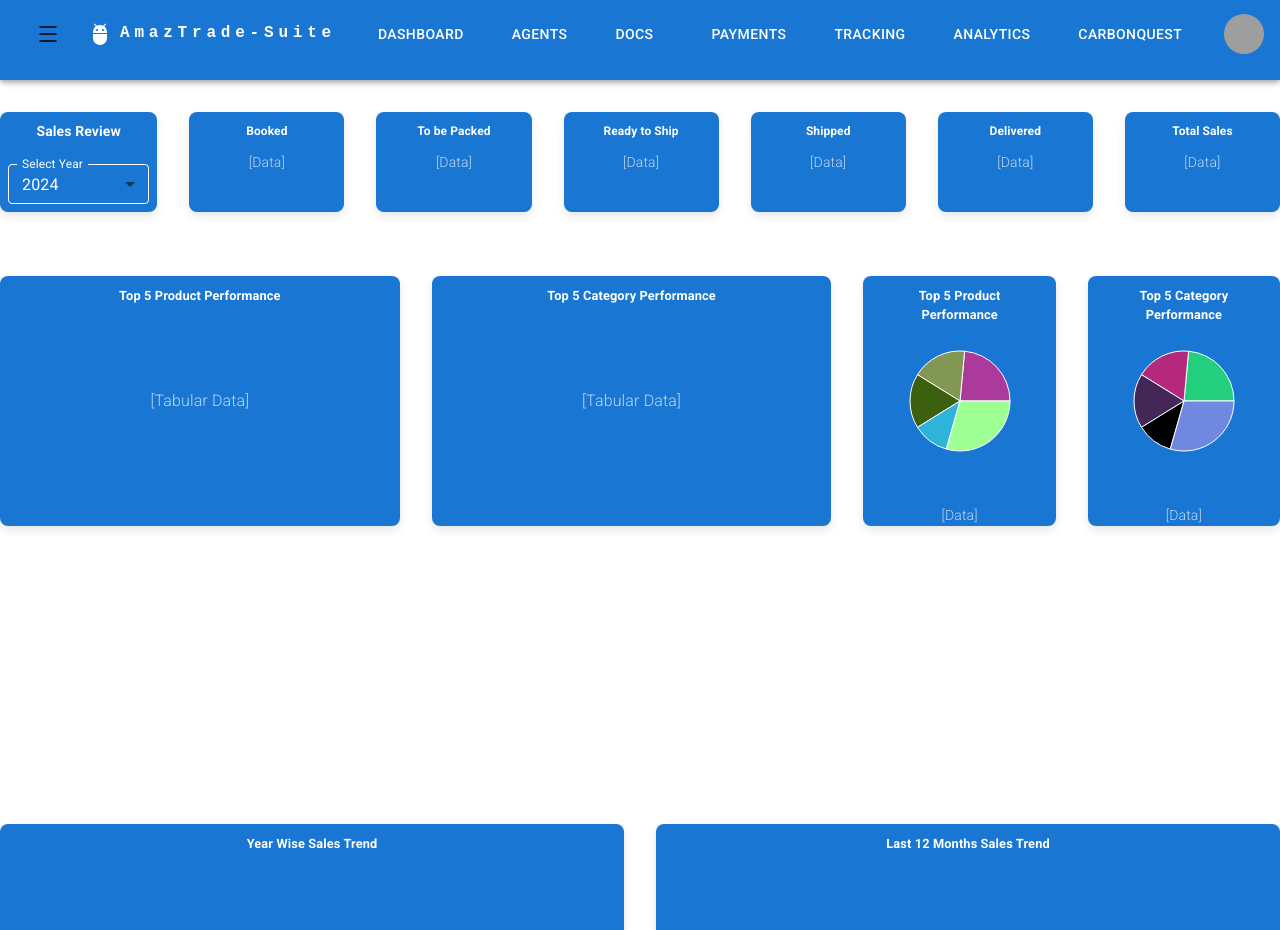
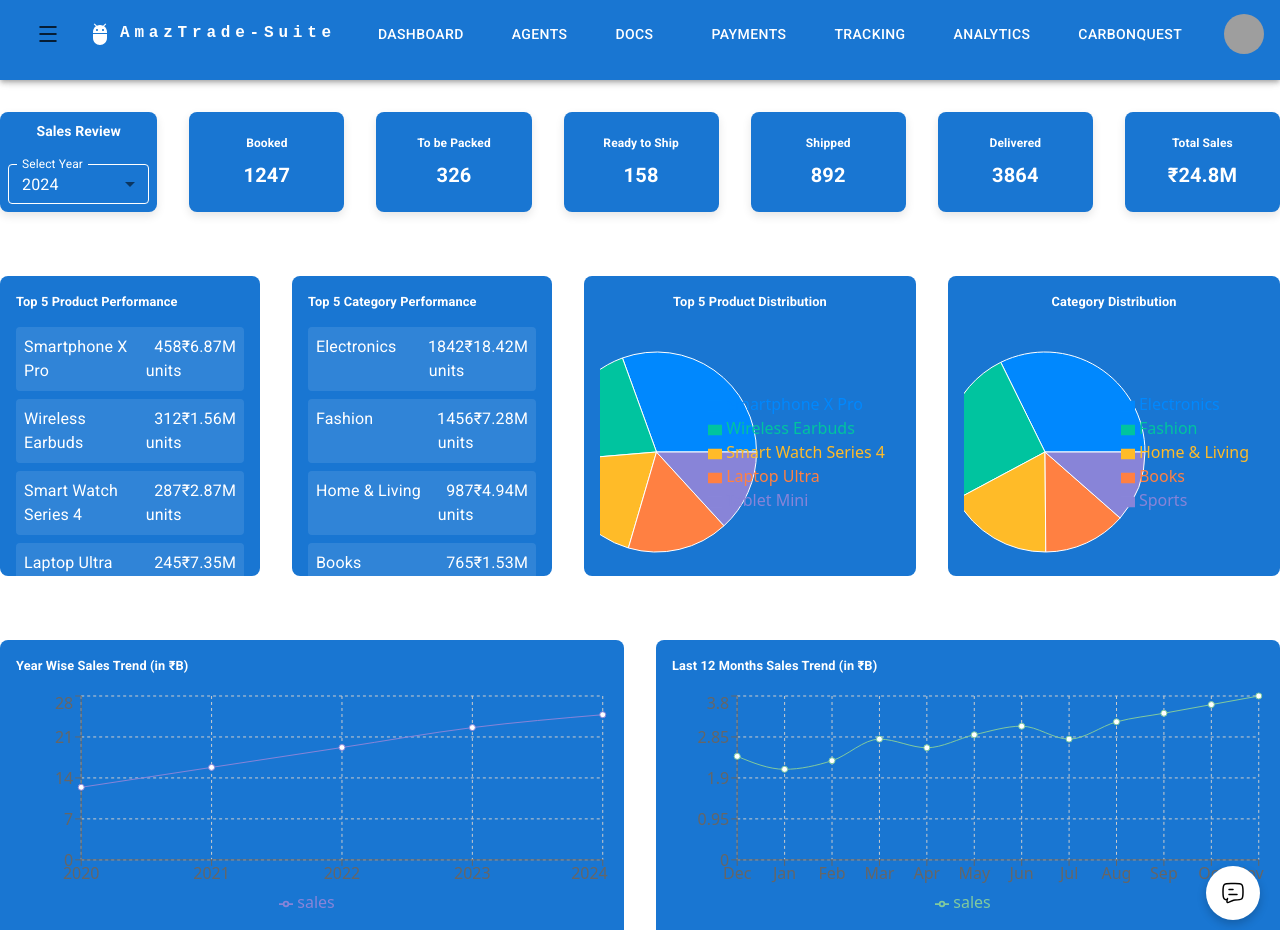
Before and after one commit to THUNDERBLD/Amazon_Hackathon, a React (Vite) app: page /analytics in a window 1280 px wide. Shown: the top 930 px of the page. Built offline with nearby package versions, Linux system fonts and the light colour scheme; grey boxes are pictures that could not be loaded.

Commit message:
Analytics and CarbonQuest modified

```diff
--- a/src/pages/Analytics.jsx
+++ b/src/pages/Analytics.jsx
@@ -1,68 +1,104 @@
 import React from 'react';
 import { Box, Typography, Select, MenuItem, FormControl, InputLabel } from '@mui/material';
-import { PieChart, Pie, Cell, Tooltip } from 'recharts'; // Importing Recharts components
-import ResponsiveAppBar from "../Components/ResponsiveAppBar.jsx"; // Navbar component
-import Chatbot from "../Components/Chatbot.jsx"; // Chatbot component
+import { PieChart, Pie, Cell, Tooltip, LineChart, Line, XAxis, YAxis, CartesianGrid, Legend, ResponsiveContainer } from 'recharts';
+import ResponsiveAppBar from "../Components/ResponsiveAppBar.jsx";
+import Chatbot from "../Components/Chatbot.jsx";
 
 function Analytics() {
-  const headings = [
-    "Booked",
-    "To be Packed",
-    "Ready to Ship",
-    "Shipped",
-    "Delivered",
-    "Total Sales",
+  // Current metrics data
+  const currentMetrics = {
+    "Booked": 1247,
+    "To be Packed": 326,
+    "Ready to Ship": 158,
+    "Shipped": 892,
+    "Delivered": 3864,
+    "Total Sales": "₹24.8M"
+  };
+
+  // Top 5 products data
+  const topProducts = [
+    { name: "Smartphone X Pro", sales: 458, revenue: "₹6.87M" },
+    { name: "Wireless Earbuds", sales: 312, revenue: "₹1.56M" },
+    { name: "Smart Watch Series 4", sales: 287, revenue: "₹2.87M" },
+    { name: "Laptop Ultra", sales: 245, revenue: "₹7.35M" },
+    { name: "Tablet Mini", sales: 198, revenue: "₹1.98M" }
   ];
 
-  // Sample data for the pie charts (5 partitions)
-  const pieData = [
-    { value: 400 },
-    { value: 300 },
-    { value: 300 },
-    { value: 200 },
-    { value: 500 }, // Added 5th partition
+  // Top 5 categories data
+  const topCategories = [
+    { name: "Electronics", sales: 1842, revenue: "₹18.42M" },
+    { name: "Fashion", sales: 1456, revenue: "₹7.28M" },
+    { name: "Home & Living", sales: 987, revenue: "₹4.94M" },
+    { name: "Books", sales: 765, revenue: "₹1.53M" },
+    { name: "Sports", sales: 654, revenue: "₹3.27M" }
   ];
+
+  // Pie chart data for products
+  const productPieData = [
+    { name: "Smartphone X Pro", value: 458 },
+    { name: "Wireless Earbuds", value: 312 },
+    { name: "Smart Watch Series 4", value: 287 },
+    { name: "Laptop Ultra", value: 245 },
+    { name: "Tablet Mini", value: 198 }
+  ];
+
+  // Pie chart data for categories
+  const categoryPieData = [
+    { name: "Electronics", value: 1842 },
+    { name: "Fashion", value: 1456 },
+    { name: "Home & Living", value: 987 },
+    { name: "Books", value: 765 },
+    { name: "Sports", value: 654 }
+  ];
+
+  // Year wise sales trend data
+  const yearWiseSales = [
+    { year: '2020', sales: 12.4 },
+    { year: '2021', sales: 15.8 },
+    { year: '2022', sales: 19.2 },
+    { year: '2023', sales: 22.6 },
+    { year: '2024', sales: 24.8 }
+  ];
+
+  // Monthly sales trend data
+  const monthlySales = [
+    { month: 'Dec', sales: 2.4 },
+    { month: 'Jan', sales: 2.1 },
+    { month: 'Feb', sales: 2.3 },
+    { month: 'Mar', sales: 2.8 },
+    { month: 'Apr', sales: 2.6 },
+    { month: 'May', sales: 2.9 },
+    { month: 'Jun', sales: 3.1 },
+    { month: 'Jul', sales: 2.8 },
+    { month: 'Aug', sales: 3.2 },
+    { month: 'Sep', sales: 3.4 },
+    { month: 'Oct', sales: 3.6 },
+    { month: 'Nov', sales: 3.8 }
+  ];
+
+  const COLORS = ['#0088FE', '#00C49F', '#FFBB28', '#FF8042', '#8884D8'];
+
   return (
     <>
-      <ResponsiveAppBar /> {/* Navbar */}
+      <ResponsiveAppBar />
 
-      {/* Horizontal Row with 7 Rectangles */}
-      <Box
-        sx={{
-          display: 'flex',
-          justifyContent: 'center',
-          gap: '2rem',
-          padding: '2rem 0',
-        }}
-      >
-        {/* First Rectangle with Divided Sections */}
-        <Box
-          sx={{
+      {/* Metrics Row */}
+      <Box sx={{ display: 'flex', justifyContent: 'center', gap: '2rem', padding: '2rem 0' }}>
+        {/* Year Selector */}
+        <Box sx={{
           width: '180px',
           height: '100px',
-            backgroundColor: 'primary.main', // Default Material UI Blue
+          backgroundColor: 'primary.main',
           borderRadius: '8px',
           boxShadow: '0 4px 10px rgba(0, 0, 0, 0.1)',
           display: 'flex',
           flexDirection: 'column',
           justifyContent: 'space-between',
           padding: '0.5rem',
-          }}
-        >
-          {/* Top Part: Sales Review */}
-          <Typography
-            variant="h6"
-            sx={{
-              textAlign: 'center',
-              fontSize: '0.875rem',
-              fontWeight: 'bold',
-              color: 'white', // White text on blue background
-            }}
-          >
+        }}>
+          <Typography variant="h6" sx={{ textAlign: 'center', fontSize: '0.875rem', fontWeight: 'bold', color: 'white' }}>
             Sales Review
           </Typography>
-
-          {/* Bottom Part: Dropdown Menu */}
           <FormControl fullWidth>
             <InputLabel id="year-select-label" sx={{ color: 'white' }}>Select Year</InputLabel>
             <Select
@@ -71,10 +107,8 @@
               defaultValue={2024}
               size="small"
               sx={{
-                color: 'white', // White text on the select menu
-                '.MuiOutlinedInput-notchedOutline': {
-                  borderColor: 'white', // White border for the dropdown
-                },
+                color: 'white',
+                '.MuiOutlinedInput-notchedOutline': { borderColor: 'white' },
               }}
             >
               <MenuItem value={2024}>2024</MenuItem>
@@ -84,373 +118,227 @@
           </FormControl>
         </Box>
 
-        {/* Other Rectangles */}
-        {headings.map((heading, index) => (
-          <Box
-            key={index}
-            sx={{
+        {/* Metric Cards */}
+        {Object.entries(currentMetrics).map(([heading, value], index) => (
+          <Box key={index} sx={{
             width: '180px',
             height: '100px',
-              backgroundColor: 'primary.main', // Default Material UI Blue
+            backgroundColor: 'primary.main',
             borderRadius: '8px',
             boxShadow: '0 4px 10px rgba(0, 0, 0, 0.1)',
             position: 'relative',
-            }}
-          >
-            {/* Empty content for placeholders */}
-                        {/* Heading at the Top Center */}
-                        <Typography
-              variant="h6"
-              sx={{
-                position: 'absolute',
-                top: '10px',
-                left: '50%',
-                transform: 'translateX(-50%)',
-                fontSize: '0.75rem', // Adjusted font size
+            display: 'flex',
+            flexDirection: 'column',
+            justifyContent: 'center',
+            alignItems: 'center',
+          }}>
+            <Typography sx={{
+              fontSize: '0.75rem',
               fontWeight: 'bold',
               color: 'white',
               textAlign: 'center',
-                whiteSpace: 'normal', // Allow text to wrap
-                wordWrap: 'break-word', // Enable wrapping of long words
-                overflow: 'hidden',
-                textOverflow: 'ellipsis',
-              }}
-            >
+              marginBottom: '0.5rem',
+            }}>
               {heading}
             </Typography>
-
-            {/* Placeholder Text at the Center */}
-            <Typography
-              sx={{
-                position: 'absolute',
-                top: '50%',
-                left: '50%',
-                transform: 'translate(-50%, -50%)',
-                fontSize: '0.875rem',
-                fontWeight: 'light',
-                color: 'rgba(255, 255, 255, 0.7)',
-              }}
-            >
-              [Data]
+            <Typography sx={{
+              fontSize: '1.25rem',
+              fontWeight: 'bold',
+              color: 'white',
+            }}>
+              {value}
             </Typography>
-
           </Box>
         ))}
       </Box>
 
-      {/* Bottom Row of 4 Rectangles Below */}
-      <Box
-        sx={{
+      {/* Middle Section */}
+      <Box sx={{
         display: 'flex',
         justifyContent: 'space-between',
         gap: '2rem',
         padding: '2rem 0',
-          height: 'calc(100vh - 380px)',
-        }}
-      >
-        {/* First Two Rectangles with Headings */}
-        <Box
-          sx={{
+        minHeight: '300px', // Adjusted height
+      }}>
+        {/* Top Products Table */}
+        <Box sx={{
           width: '790px',
-            height: '250px',
+          height: '300px', // Increased height
           backgroundColor: 'primary.main',
           borderRadius: '8px',
-            boxShadow: '0 4px 10px rgba(0, 0, 0, 0.1)',
-            display: 'flex',
-            justifyContent: 'center',
-            alignItems: 'center',
-            flexDirection: 'column',
-            position: 'relative',
-          }}
-        >
-          {/* Heading for Top 5 Category */}
-          <Typography
-            sx={{
-              position: 'absolute',
-              top: '10px',
-              left: '50%',
-              transform: 'translateX(-50%)',
-              fontSize: '0.8rem',
-              fontWeight: 'bold',
+          padding: '1rem',
           color: 'white',
-              textAlign: 'center',
-              maxWidth: '90%',
-            }}
-          >
+        }}>
+          <Typography sx={{ fontSize: '0.8rem', fontWeight: 'bold', marginBottom: '1rem' }}>
             Top 5 Product Performance
           </Typography>
-          {/* Placeholder Text or Data */}
-          <Typography
-            sx={{
-              fontSize: '1rem',
-              fontWeight: 'light',
-              color: 'rgba(255, 255, 255, 0.7)',
-            }}
-          >
-            [Tabular Data]
-          </Typography>
+          <Box sx={{ display: 'flex', flexDirection: 'column', gap: '0.5rem' }}>
+            {topProducts.map((product, index) => (
+              <Box key={index} sx={{
+                display: 'flex',
+                justifyContent: 'space-between',
+                padding: '0.5rem',
+                backgroundColor: 'rgba(255, 255, 255, 0.1)',
+                borderRadius: '4px',
+              }}>
+                <Typography sx={{ flex: 2 }}>{product.name}</Typography>
+                <Typography sx={{ flex: 1, textAlign: 'right' }}>{product.sales} units</Typography>
+                <Typography sx={{ flex: 1, textAlign: 'right' }}>{product.revenue}</Typography>
+              </Box>
+            ))}
+          </Box>
         </Box>
 
-        <Box
-          sx={{
+        {/* Top Categories Table */}
+        <Box sx={{
           width: '790px',
-            height: '250px',
+          height: '300px', // Increased height
           backgroundColor: 'primary.main',
           borderRadius: '8px',
-            boxShadow: '0 4px 10px rgba(0, 0, 0, 0.1)',
-            display: 'flex',
-            justifyContent: 'center',
-            alignItems: 'center',
-            flexDirection: 'column',
-            position: 'relative',
-          }}
-        >
-          {/* Heading for Performance */}
-          <Typography
-            sx={{
-              position: 'absolute',
-              top: '10px',
-              left: '50%',
-              transform: 'translateX(-50%)',
-              fontSize: '0.8rem',
-              fontWeight: 'bold',
+          padding: '1rem',
           color: 'white',
-              textAlign: 'center',
-              maxWidth: '100%',
-            }}
-          >
+        }}>
+          <Typography sx={{ fontSize: '0.8rem', fontWeight: 'bold', marginBottom: '1rem' }}>
             Top 5 Category Performance
           </Typography>
-          {/* Placeholder Text or Data */}
-          <Typography
-            sx={{
-              fontSize: '1rem',
-              fontWeight: 'light',
-              color: 'rgba(255, 255, 255, 0.7)',
-            }}
-          >
-            [Tabular Data]
-          </Typography>
+          <Box sx={{ display: 'flex', flexDirection: 'column', gap: '0.5rem' }}>
+            {topCategories.map((category, index) => (
+              <Box key={index} sx={{
+                display: 'flex',
+                justifyContent: 'space-between',
+                padding: '0.5rem',
+                backgroundColor: 'rgba(255, 255, 255, 0.1)',
+                borderRadius: '4px',
+              }}>
+                <Typography sx={{ flex: 2 }}>{category.name}</Typography>
+                <Typography sx={{ flex: 1, textAlign: 'right' }}>{category.sales} units</Typography>
+                <Typography sx={{ flex: 1, textAlign: 'right' }}>{category.revenue}</Typography>
+              </Box>
+            ))}
+          </Box>
         </Box>
 
-        {/* Last Two Rectangles with Pie Charts */}
-        <Box
-          sx={{
+        {/* Pie Charts */}
+        <Box sx={{
           width: '380px',
-            height: '250px',
+          height: '300px', // Increased height
           backgroundColor: 'primary.main',
           borderRadius: '8px',
-            boxShadow: '0 4px 10px rgba(0, 0, 0, 0.1)',
+          padding: '1rem',
           display: 'flex',
-            justifyContent: 'center',
+          flexDirection: 'column',
           alignItems: 'center',
-            flexDirection: 'column',
-            position: 'relative',
-          }}
+        }}>
+          <Typography sx={{ fontSize: '0.8rem', fontWeight: 'bold', color: 'white', marginBottom: '1rem' }}>
+            Top 5 Product Distribution
+          </Typography>
+          <PieChart width={300} height={250}> {/* Increased chart size */}
+            <Pie
+              data={productPieData}
+              dataKey="value"
+              nameKey="name"
+              cx="50%"
+              cy="50%"
+              outerRadius={100} // Increased radius
+              fill="#8884d8"
             >
-          {/* Heading for Top 5 Product Performance */}
-          <Typography
-            sx={{
-              position: 'absolute',
-              top: '10px',
-              left: '50%',
-              transform: 'translateX(-50%)',
-              fontSize: '0.8rem',
-              fontWeight: 'bold',
-              color: 'white',
-              textAlign: 'center',
-              maxWidth: '90%',
-            }}
-          >
-            Top 5 Product Performance
-          </Typography>
-          {/* Pie Chart */}
-          <PieChart width={150} height={150}>
-            <Pie
-              data={pieData}
-              dataKey="value"
-              outerRadius={50}
-              fill="#8884d8"
-              label={false}
-            >
-              {pieData.map((entry, index) => (
-                <Cell key={`cell-${index}`} fill={`#${Math.floor(Math.random() * 16777215).toString(16)}`} />
+              {productPieData.map((entry, index) => (
+                <Cell key={`cell-${index}`} fill={COLORS[index % COLORS.length]} />
               ))}
             </Pie>
             <Tooltip />
+            <Legend layout="vertical" align="right" verticalAlign="middle" />
           </PieChart>
-          <Typography
-            sx={{
-              position: 'absolute',
-              bottom: '0px',
-              left: '50%',
-              transform: 'translateX(-50%)',
-              fontSize: '0.875rem',
-              fontWeight: 'light',
-              color: 'rgba(255, 255, 255, 0.7)',
-            }}
-          >
-            [Data]
-          </Typography>
         </Box>
 
-        <Box
-          sx={{
+        <Box sx={{
           width: '380px',
-            height: '250px',
+          height: '300px', // Increased height
           backgroundColor: 'primary.main',
           borderRadius: '8px',
-            boxShadow: '0 4px 10px rgba(0, 0, 0, 0.1)',
+          padding: '1rem',
           display: 'flex',
-            justifyContent: 'center',
+          flexDirection: 'column',
           alignItems: 'center',
-            flexDirection: 'column',
-            position: 'relative',
-          }}
+        }}>
+          <Typography sx={{ fontSize: '0.8rem', fontWeight: 'bold', color: 'white', marginBottom: '1rem' }}>
+            Category Distribution
+          </Typography>
+          <PieChart width={300} height={250}> {/* Increased chart size */}
+            <Pie
+              data={categoryPieData}
+              dataKey="value"
+              nameKey="name"
+              cx="50%"
+              cy="50%"
+              outerRadius={100} // Increased radius
+              fill="#82ca9d"
             >
-          {/* Heading for Top 5 Category Performance */}
-          <Typography
-            sx={{
-              position: 'absolute',
-              top: '10px',
-              left: '50%',
-              transform: 'translateX(-50%)',
-              fontSize: '0.8rem',
-              fontWeight: 'bold',
-              color: 'white',
-              textAlign: 'center',
-              maxWidth: '90%',
-            }}
-          >
-            Top 5 Category Performance
-          </Typography>
-          {/* Pie Chart */}
-          <PieChart width={150} height={150}>
-            <Pie
-              data={pieData}
-              dataKey="value"
-              outerRadius={50}
-              fill="#82ca9d"
-              label={false}
-            >
-              {pieData.map((entry, index) => (
-                <Cell key={`cell-${index}`} fill={`#${Math.floor(Math.random() * 16777215).toString(16)}`} />
+              {categoryPieData.map((entry, index) => (
+                <Cell key={`cell-${index}`} fill={COLORS[index % COLORS.length]} />
               ))}
             </Pie>
             <Tooltip />
+            <Legend layout="vertical" align="right" verticalAlign="middle" />
           </PieChart>
-          <Typography
-            sx={{
-              position: 'absolute',
-              bottom: '0px',
-              left: '50%',
-              transform: 'translateX(-50%)',
-              fontSize: '0.875rem',
-              fontWeight: 'light',
-              color: 'rgba(255, 255, 255, 0.7)',
-            }}
-          >
-            [Data]
-          </Typography>
         </Box>
       </Box>
 
-      {/* Space between Bottom Row and Last Section */}
-      <Box sx={{ paddingBottom: '2rem' }} />
-
-      {/* Last Row: Year Wise and Last 12 Months Sales Trend */}
-      <Box
-        sx={{
+      {/* Bottom Charts */}
+      <Box sx={{
         display: 'flex',
         justifyContent: 'space-between',
         gap: '2rem',
-          paddingTop: '8rem',
-        }}
-      >
-        {/* First Rectangle: Year Wise Sales Trend */}
-        <Box
-          sx={{
+        paddingTop: '2rem', // Reduced padding
+        marginBottom: '2rem', // Added margin bottom
+      }}>
+        {/* Year Wise Trend */}
+        <Box sx={{
           width: '50%',
-            height: '250px',
+          height: '300px', // Increased height
           backgroundColor: 'primary.main',
           borderRadius: '8px',
-            boxShadow: '0 4px 10px rgba(0, 0, 0, 0.1)',
-            display: 'flex',
-            justifyContent: 'center',
-            alignItems: 'center',
-            flexDirection: 'column',
-            position: 'relative',
-          }}
-        >
-          <Typography
-            sx={{
-              position: 'absolute',
-              top: '10px',
-              left: '50%',
-              transform: 'translateX(-50%)',
-              fontSize: '0.8rem',
-              fontWeight: 'bold',
-              color: 'white',
-              textAlign: 'center',
-              maxWidth: '90%',
-            }}
-          >
-            Year Wise Sales Trend
+          padding: '1rem',
+        }}>
+          <Typography sx={{ fontSize: '0.8rem', fontWeight: 'bold', color: 'white', marginBottom: '1rem' }}>
+            Year Wise Sales Trend (in ₹B)
           </Typography>
-          <Typography
-            sx={{
-              fontSize: '1rem',
-              fontWeight: 'light',
-              color: 'rgba(255, 255, 255, 0.7)',
-            }}
-          >
-            [Graph]
-          </Typography>
+          <ResponsiveContainer width="100%" height="85%">
+            <LineChart data={yearWiseSales}>
+              <CartesianGrid strokeDasharray="3 3" />
+              <XAxis dataKey="year" />
+              <YAxis />
+              <Tooltip />
+              <Legend />
+              <Line type="monotone" dataKey="sales" stroke="#8884d8" activeDot={{ r: 8 }} />
+            </LineChart>
+          </ResponsiveContainer>
         </Box>
 
-        {/* Second Rectangle: Last 12 Months Sales Trend */}
-        <Box
-          sx={{
+        {/* Monthly Trend */}
+        <Box sx={{
           width: '50%',
-            height: '250px',
+          height: '300px', // Increased height
           backgroundColor: 'primary.main',
           borderRadius: '8px',
-            boxShadow: '0 4px 10px rgba(0, 0, 0, 0.1)',
-            display: 'flex',
-            justifyContent: 'center',
-            alignItems: 'center',
-            flexDirection: 'column',
-            position: 'relative',
-          }}
-        >
-          <Typography
-            sx={{
-              position: 'absolute',
-              top: '10px',
-              left: '50%',
-              transform: 'translateX(-50%)',
-              fontSize: '0.8rem',
-              fontWeight: 'bold',
-              color: 'white',
-              textAlign: 'center',
-              maxWidth: '90%',
-            }}
-          >
-            Last 12 Months Sales Trend
+          padding: '1rem',
+        }}>
+          <Typography sx={{ fontSize: '0.8rem', fontWeight: 'bold', color: 'white', marginBottom: '1rem' }}>
+            Last 12 Months Sales Trend (in ₹B)
           </Typography>
-          <Typography
-            sx={{
-              fontSize: '1rem',
-              fontWeight: 'light',
-              color: 'rgba(255, 255, 255, 0.7)',
-            }}
-          >
-            [Graph]
-          </Typography>
+          <ResponsiveContainer width="100%" height="85%">
+            <LineChart data={monthlySales}>
+              <CartesianGrid strokeDasharray="3 3" />
+              <XAxis dataKey="month" />
+              <YAxis />
+              <Tooltip />
+              <Legend />
+              <Line type="monotone" dataKey="sales" stroke="#82ca9d" activeDot={{ r: 8 }} />
+            </LineChart>
+          </ResponsiveContainer>
         </Box>
       </Box>
 
-      {/* Add chatbot at the bottom */}
       <Chatbot />
     </>
   );
```
Also changed, not shown: src/pages/CarbonQuest.jsx (+123 -22 lines). Lines whose indentation alone changed are shown as unchanged.
